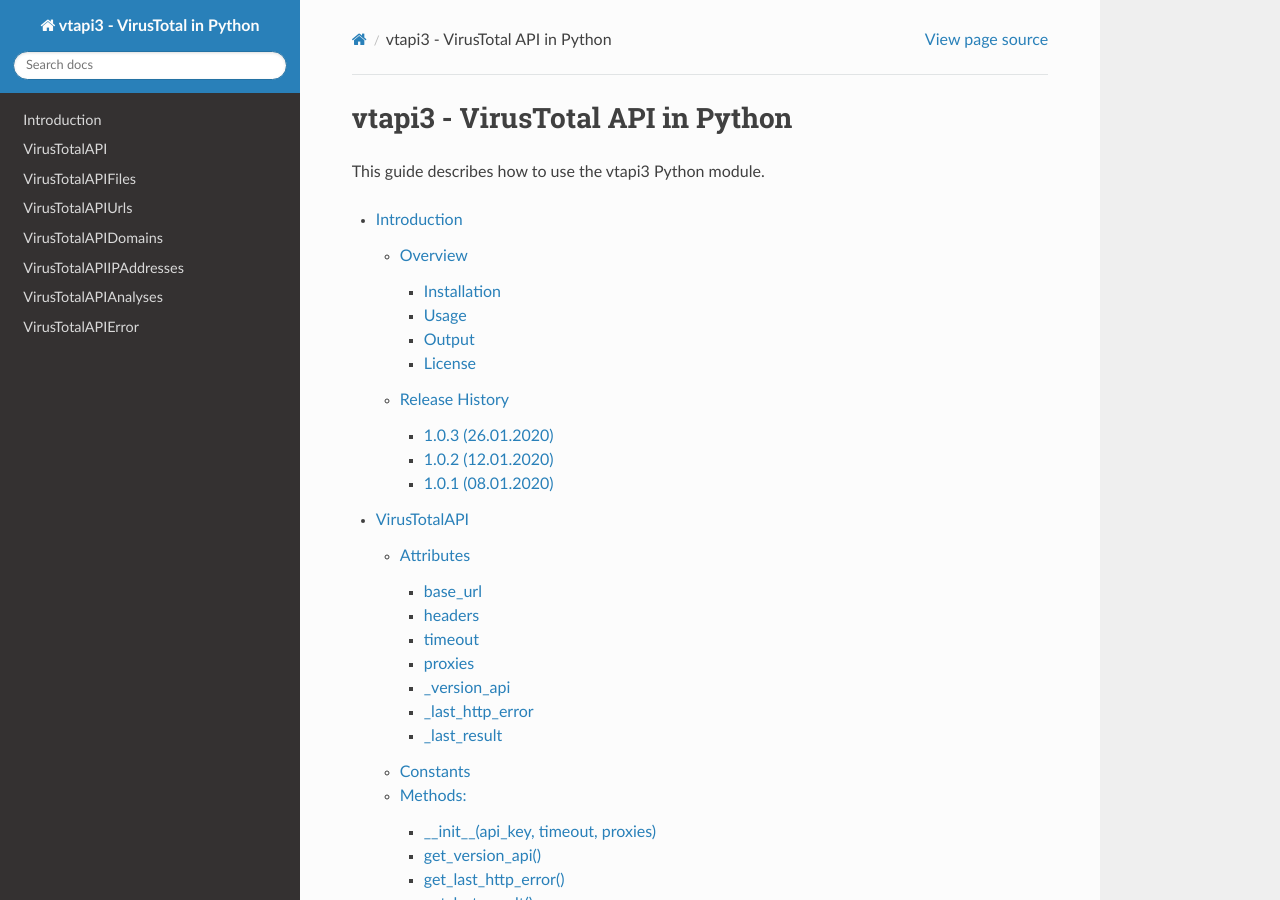
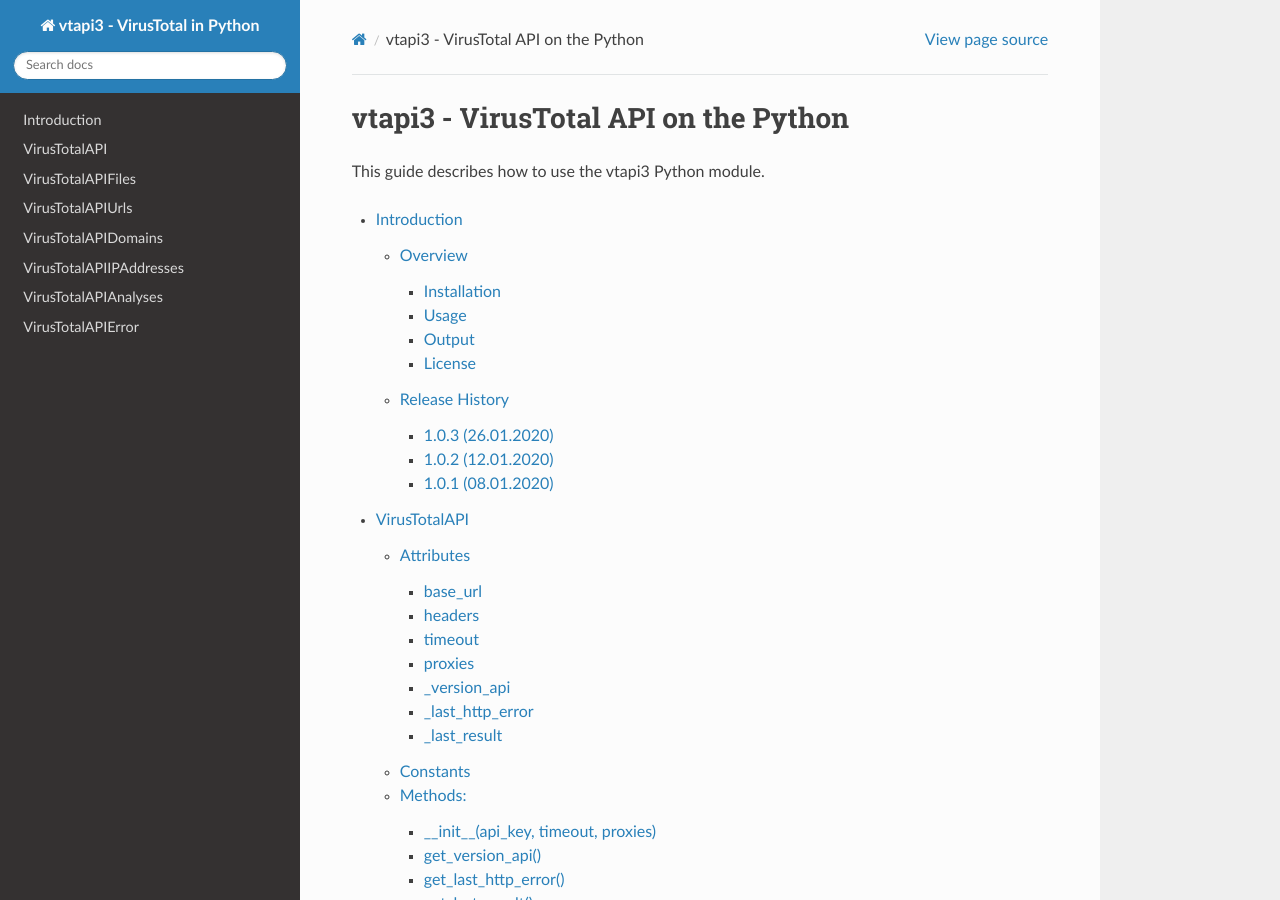
Before and after one commit to drobotun/virustotalapi3, a Sphinx documentation site: the page built from docs/source/index.rst, in a window 1280 px wide and 900 px high. Built offline with Sphinx 7.4.7 and the Read the Docs theme 2.0.0, drawn with Linux system fonts in a browser that asks for light colours.

Commit message:
Fixed docs

```diff
--- a/docs/source/index.rst
+++ b/docs/source/index.rst
@@ -3,7 +3,7 @@
    You can adapt this file completely to your liking, but it should at least
    contain the root `toctree` directive.
 
-vtapi3 - VirusTotal API in Python
+vtapi3 - VirusTotal API on the Python
 =================================
 
 This guide describes how to use the vtapi3 Python module.
```
